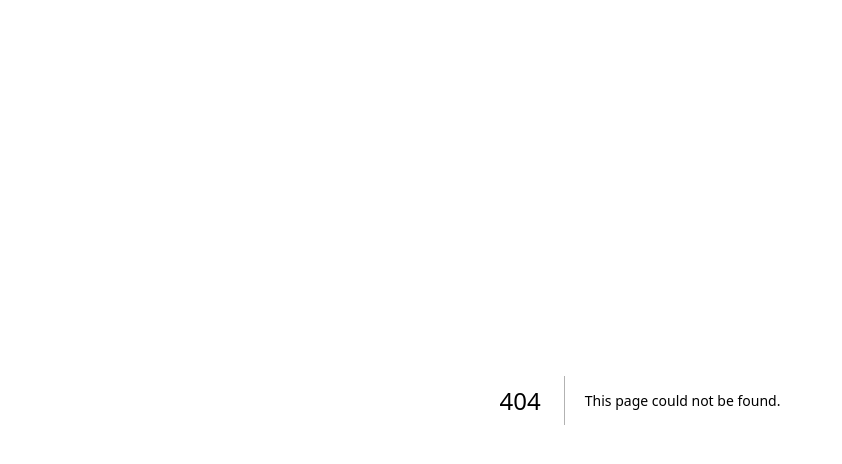
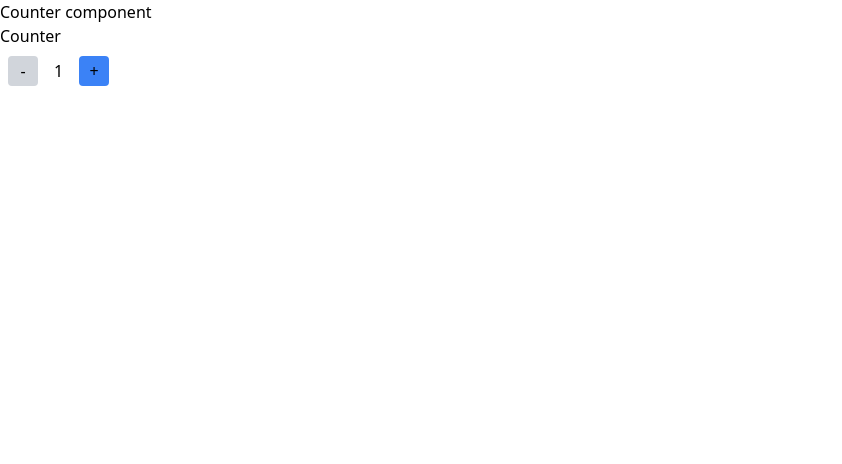
Before and after one commit to zarishbilal/cprg306-assignments, a Next.js app: page /week-4 in a window 1280 px wide. Before the commit this address had no page. Shown: the top 464 px of the page, without its empty margins (0-842 px from the left). Built offline with nearby package versions, Linux system fonts and the light colour scheme.

Commit message:
week-4 assignment

```diff
--- a/app/page.js
+++ b/app/page.js
@@ -10,6 +10,9 @@ export default function Page() {
       <p>
         Link to week 3: <Link href="week-3">Week 3</Link>
       </p>
+      <p>
+        Link to week 4: <Link href="week-4">Week 4</Link>
+      </p>
     </div>
   );
 }
--- /dev/null
+++ b/app/week-4/counter.js
@@ -0,0 +1,50 @@
+"use client";
+import { useState } from "react";
+export default function counter() {
+  const [count, setCount] = useState(1);
+  const increment = () => {
+    if (count < 20) {
+      setCount(count + 1);
+    }
+  };
+  const decrement = () => {
+    if (count > 1) {
+      setCount(count - 1);
+    }
+  };
+  return (
+    <div>
+      <h1>Counter</h1>
+      <div className="flex items-center">
+        <button
+          onClick={decrement}
+          className={`p-2 m-2 ${
+            count === 1
+              ? "bg-gray-300 hover:bg-gray-300"
+              : "bg-blue-500 hover:bg-blue-300"
+          }
+      active:bg-blue-800 w-38 rounded flex items-center justify-center`}
+          style={{ width: "30px", height: "30px" }}
+          disabled={count === 1}
+        >
+          -
+        </button>
+
+        <p className="m-2">{count}</p>
+        <button
+          onClick={increment}
+          className={`p-2 m-2 ${
+            count === 20
+              ? "bg-gray-300 hover:bg-gray-300"
+              : "bg-blue-500 hover:bg-blue-300"
+          }
+      active:bg-blue-800 w-38 rounded flex items-center justify-center`}
+          style={{ width: "30px", height: "30px" }}
+          disabled={count === 20}
+        >
+          +
+        </button>
+      </div>
+    </div>
+  );
+}
--- /dev/null
+++ b/app/week-4/page.js
@@ -0,0 +1,9 @@
+import Counter from "./counter";
+export default function Page() {
+  return (
+    <main>
+      <h1> Counter component</h1>
+      <Counter />
+    </main>
+  );
+}
```
